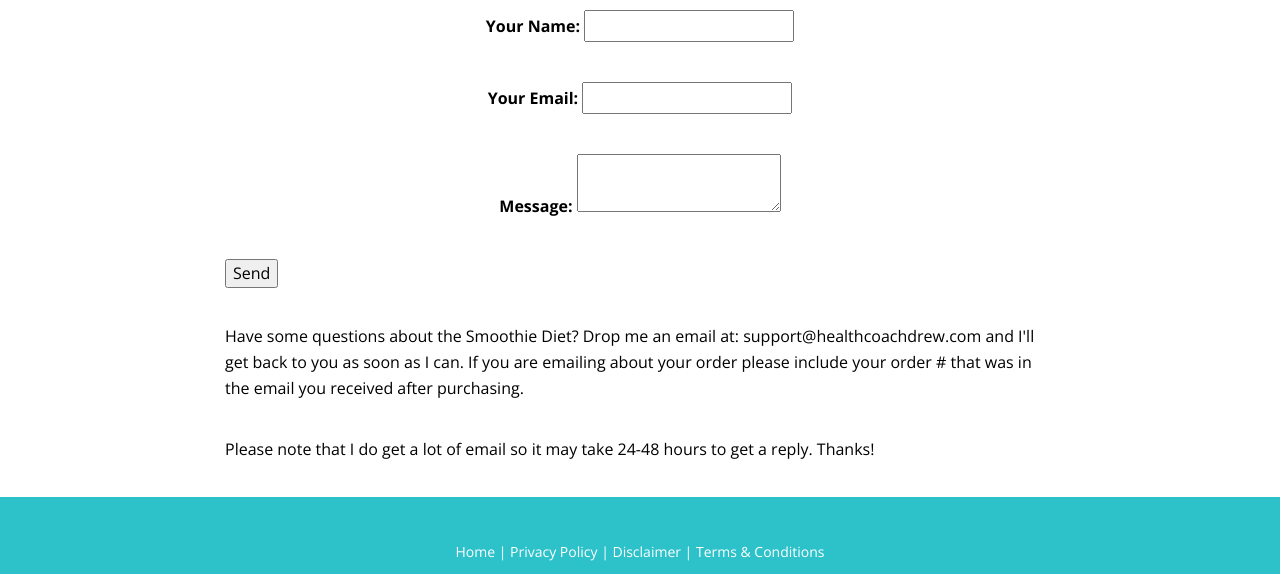
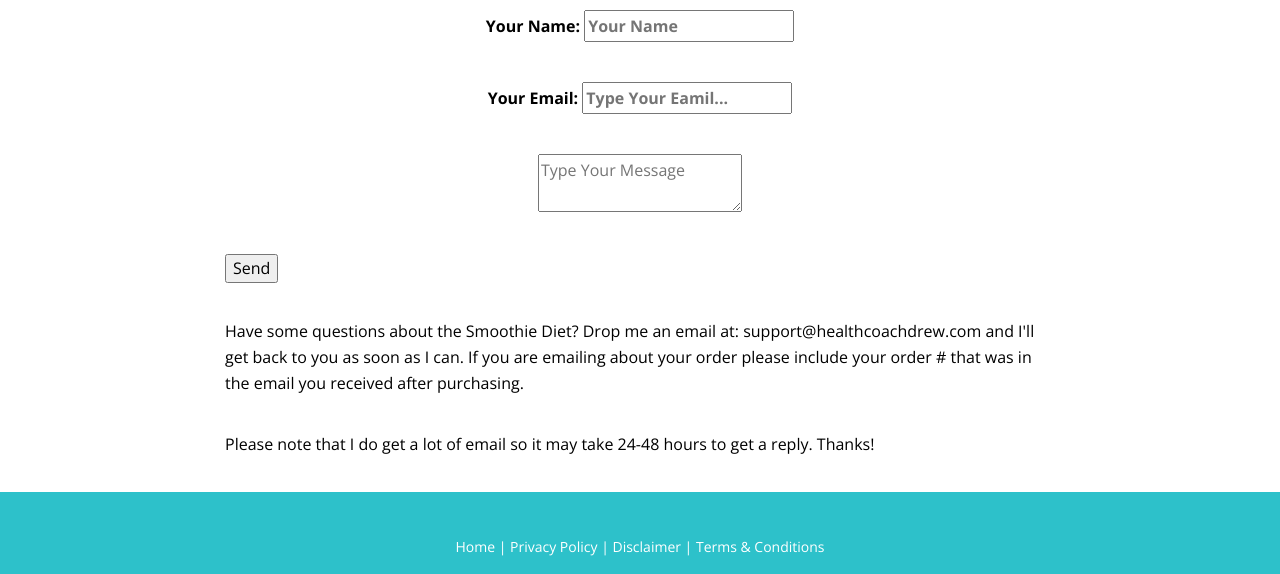
Before and after one commit to cauvery-digital/thesmoothies, a plain HTML site: page contact.html in a window 1280 px wide. Shown: the part 134-708 px from the top of the page. Drawn offline with nearby package versions, Linux system fonts and the light colour scheme; a script that the page names is missing.

Commit message:
Update contact.html

```diff
--- a/contact.html
+++ b/contact.html
@@ -77,16 +77,16 @@ src="https://www.facebook.com/tr?id=2936974263245832&ev=PageView
 
 	    <form name="contact" method="POST" data-netlify="true">
   <p style="text-align:center;">
-    <label>Your Name: <input type="text" name="name" /></label>
+    <label>Your Name: <input type="text" name="name" placeholder="Your Name" /></label>
   </p>
   <p style="text-align:center;">
-    <label>Your Email: <input type="email" name="email" /></label>
+    <label>Your Email: <input type="email" name="email" placeholder="Type Your Eamil..." /></label>
   </p>
 
   <p style="text-align:center;">
-    <label>Message: <textarea name="message"></textarea></label>
+    <textarea name="message" placeholder="Type Your Message"></textarea>
   </p>
-  <pstyle="text-align:center;">
+  <pstyle="align:center;">
     <button type="submit">Send</button>
   </p>
 </form>
```
